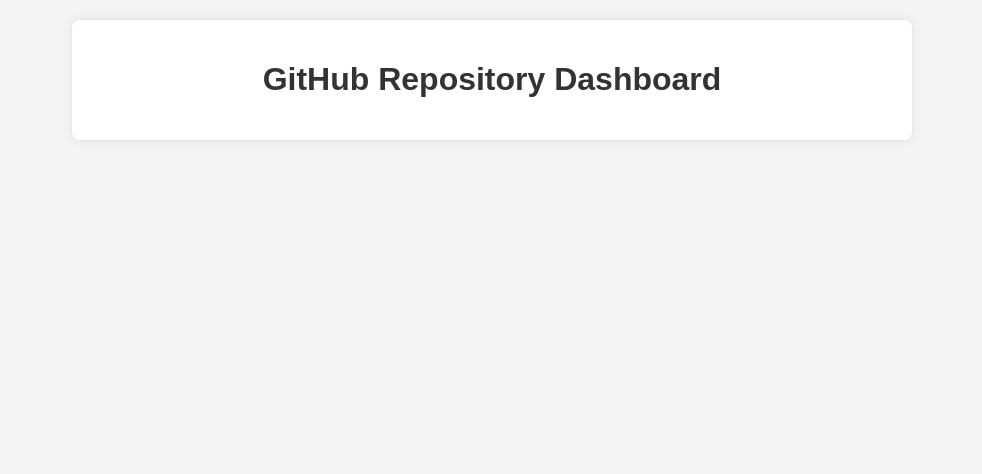
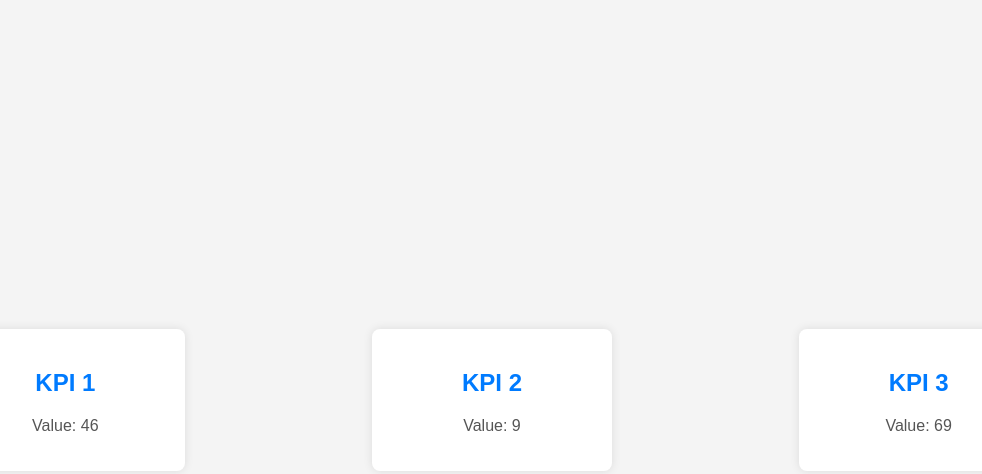
Before and after one commit to Amreshdhiman001/kpi, a plain HTML site: page index.html in a window 1280 px wide. Shown: the whole page, without its empty margins (148-1130 px from the left). Drawn offline with Linux system fonts and the light colour scheme; no server answers.

Commit message:
Update index.html

```diff
--- a/index.html
+++ b/index.html
@@ -3,7 +3,7 @@
 <head>
     <meta charset="UTF-8">
     <meta name="viewport" content="width=device-width, initial-scale=1.0">
-    <title>GitHub Dashboard</title>
+    <title>KPI Dashboard</title>
     <style>
         body {
             font-family: Arial, sans-serif;
@@ -11,62 +11,77 @@
             padding: 0;
             background-color: #f4f4f4;
         }
-        .container {
-            max-width: 800px;
-            margin: 20px auto;
+        .dashboard {
+            display: flex;
+            justify-content: space-around;
+            align-items: center;
+            height: 100vh;
+        }
+        .kpi {
             background-color: #fff;
             padding: 20px;
             border-radius: 8px;
             box-shadow: 0 0 10px rgba(0, 0, 0, 0.1);
+            text-align: center;
+            width: 200px;
         }
-        h1 {
-            text-align: center;
-            color: #333;
-        }
-        .repo-info {
-            margin-top: 20px;
-            text-align: center;
-        }
-        .repo-info h2 {
+        h2 {
             color: #007BFF;
         }
-        .repo-info p {
+        p {
             color: #555;
         }
     </style>
 </head>
 <body>
-    <div class="container">
-        <h1>GitHub Repository Dashboard</h1>
-        <div class="repo-info" id="repo-info"></div>
+    <div class="dashboard">
+        <div class="kpi" id="kpi1">
+            <h2>KPI 1</h2>
+            <p>Value: <span id="value1">0</span></p>
+        </div>
+        <div class="kpi" id="kpi2">
+            <h2>KPI 2</h2>
+            <p>Value: <span id="value2">0</span></p>
+        </div>
+        <div class="kpi" id="kpi3">
+            <h2>KPI 3</h2>
+            <p>Value: <span id="value3">0</span></p>
+        </div>
+    </div>
 
-        <script>
-            const username = 'your-username'; // replace with your GitHub username
-            const repo = 'your-repo'; // replace with your GitHub repository
+    <script>
+        // Simulated KPI values
+        let kpiValues = {
+            kpi1: 150,
+            kpi2: 75,
+            kpi3: 90
+        };
 
-            // GitHub API endpoint
-            const apiUrl = `https://api.github.com/repos/${username}/${repo}`;
+        // Update KPI values on the page
+        function updateKPIs() {
+            document.getElementById('value1').innerText = kpiValues.kpi1;
+            document.getElementById('value2').innerText = kpiValues.kpi2;
+            document.getElementById('value3').innerText = kpiValues.kpi3;
+        }
 
-            // Fetch data from GitHub API
-            fetch(apiUrl)
-                .then(response => response.json())
-                .then(data => {
-                    displayRepoInfo(data);
-                })
-                .catch(error => {
-                    console.error('Error fetching data:', error);
-                });
+        // Update KPIs every 5 seconds (simulated real-time update)
+        setInterval(() => {
+            // Simulated data update (you would fetch real data here)
+            kpiValues = {
+                kpi1: getRandomValue(),
+                kpi2: getRandomValue(),
+                kpi3: getRandomValue()
+            };
+            updateKPIs();
+        }, 5000);
 
-            // Display repository information on the page
-            function displayRepoInfo(data) {
-                const repoInfoElement = document.getElementById('repo-info');
-                repoInfoElement.innerHTML = `
-                    <h2>${data.name}</h2>
-                    <p>${data.description}</p>
-                    <p>Stars: ${data.stargazers_count}</p>
-                `;
-            }
-        </script>
-    </div>
+        // Simulate a random value for KPIs
+        function getRandomValue() {
+            return Math.floor(Math.random() * 100) + 1;
+        }
+
+        // Initial update
+        updateKPIs();
+    </script>
 </body>
 </html>
```
